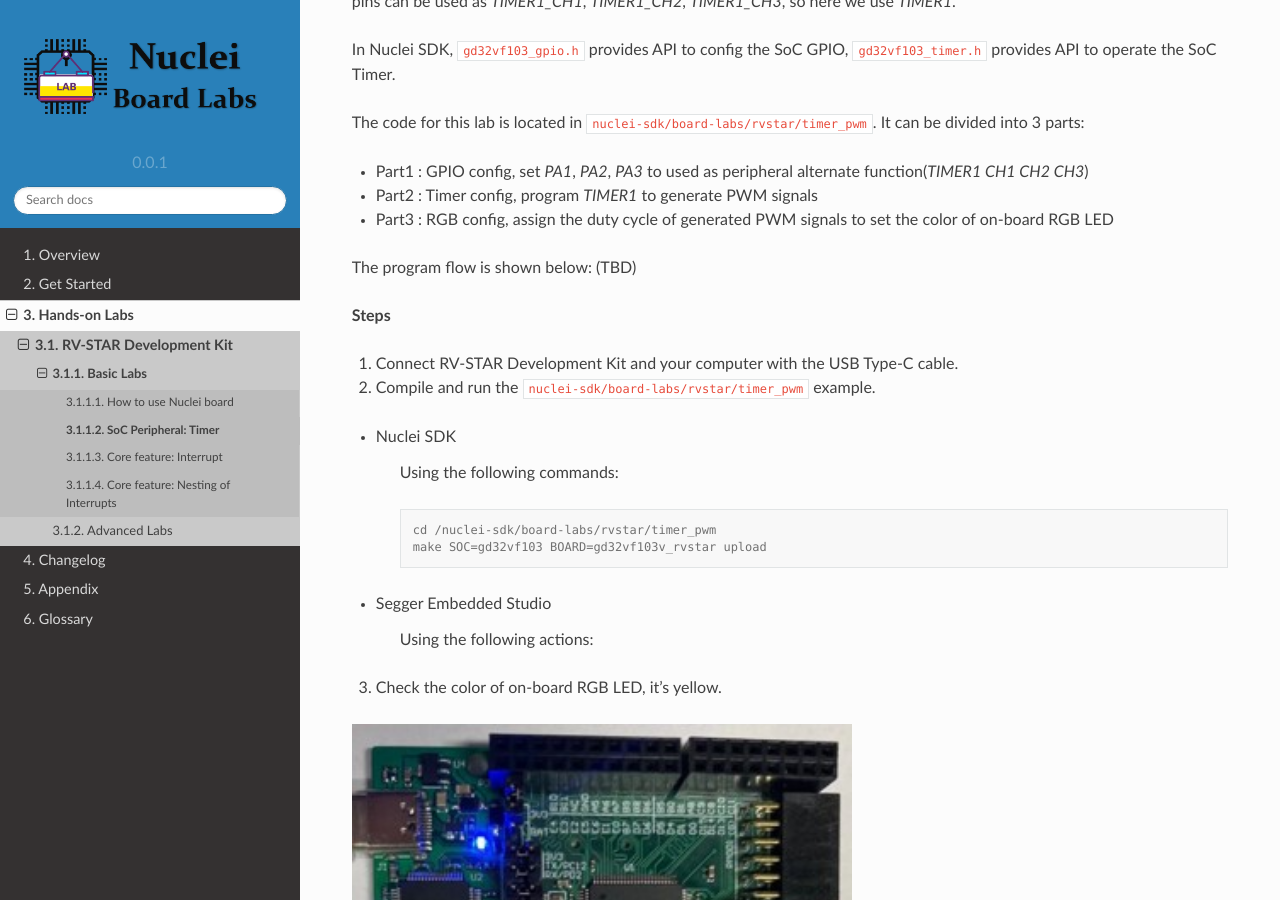
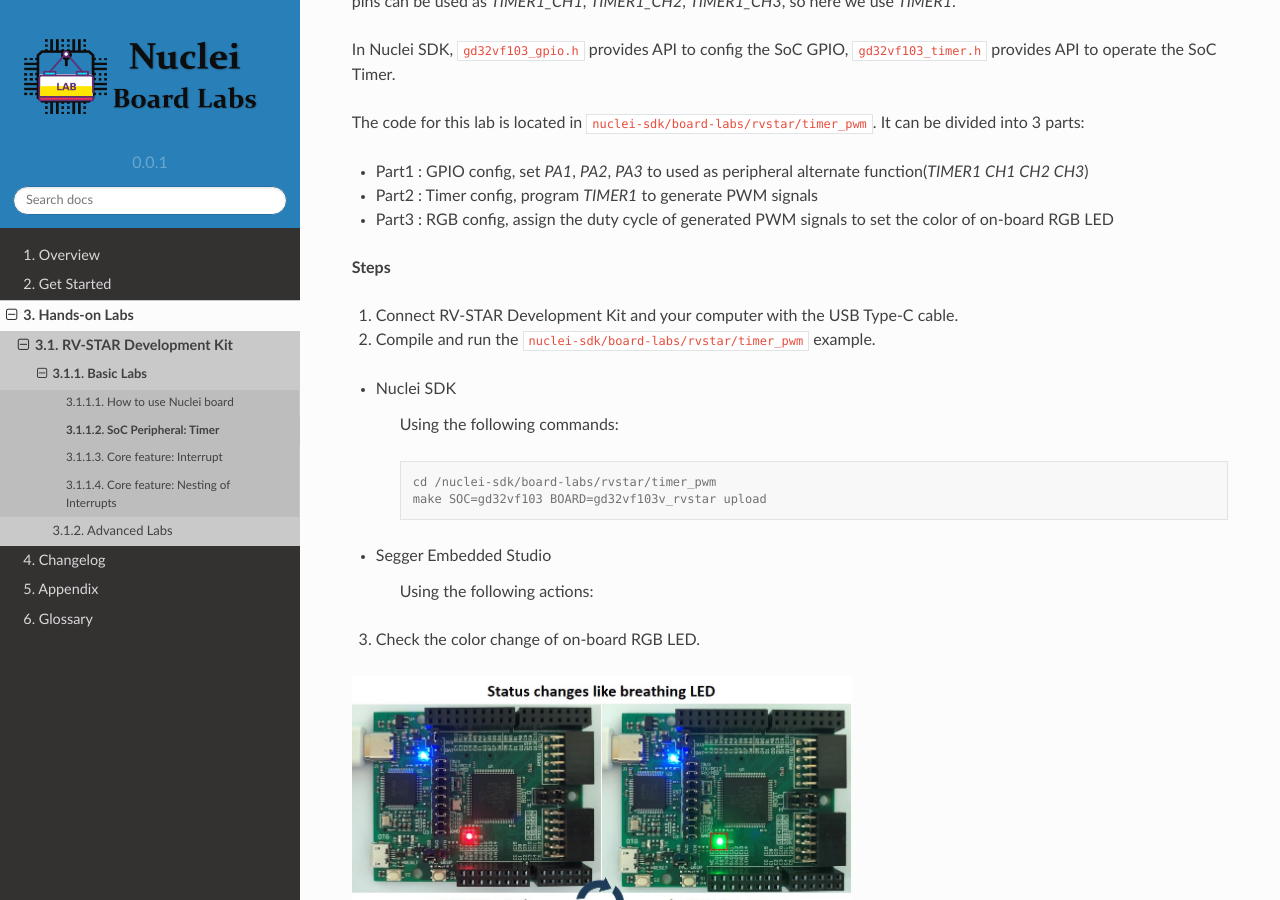
Before and after one commit to Nuclei-Software/nuclei-board-labs, a Sphinx documentation site: the page built from doc/source/labs/rvstar/level1/lab1_2.rst, in a window 1280 px wide and 900 px high, scrolled down 1155 px. Built offline with Sphinx 7.4.7 and the Read the Docs theme 2.0.0, drawn with Linux system fonts in a browser that asks for light colours.

Commit message:
update lab1_2

```diff
--- a/doc/source/labs/rvstar/level1/lab1_2.rst
+++ b/doc/source/labs/rvstar/level1/lab1_2.rst
@@ -43,9 +43,6 @@ The code for this lab is located in ``nuclei-sdk/board-labs/rvstar/timer_pwm``.
 * Part2 : Timer config, program *TIMER1* to generate PWM signals
 * Part3 : RGB config, assign the duty cycle of generated PWM signals to set the color of on-board RGB LED
 
-The program flow is shown below: (TBD)
-
-
 **Steps**
 
 1. Connect |rv_star| and your computer with the USB Type-C cable.
@@ -65,7 +62,7 @@ The program flow is shown below: (TBD)
 
     Using the following actions:
 
-3. Check the color of on-board RGB LED, it's yellow.
+3. Check the color change of on-board RGB LED.
 
 .. _figure_lab1_2_1:
 
```
Also changed, not shown: doc/source/asserts/medias/lab1_2_fig1.jpg.
